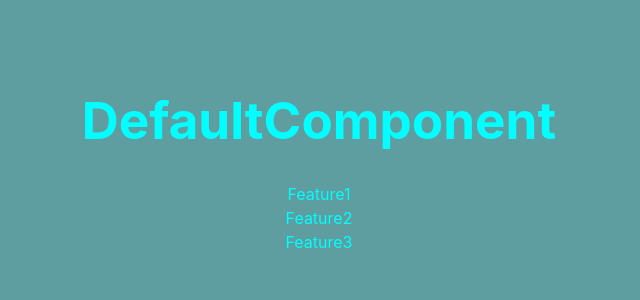
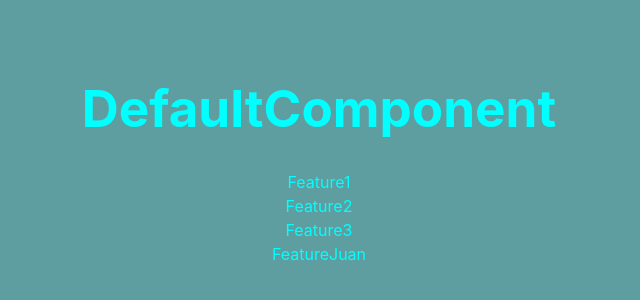
Before and after one commit to WDI-104/git-collab-test, a React (Vite) app: page / in a window 1280 px wide. Shown: the part 244-544 px from the top of the page, without its empty margins (321-961 px from the left). Built offline with nearby package versions, Linux system fonts and the light colour scheme.

Commit message:
add FeatureJuan

```diff
--- a/src/App.jsx
+++ b/src/App.jsx
@@ -6,6 +6,7 @@ import DefaultComponent from './components/DefaultComponent'
 import Feature1 from './components/Feature1'
 import Feature2 from './components/Feature2'
 import Feature3 from './components/Feature3'
+import FeatureJuan from './components/FeatureJuan'
 
 function App() {
 
@@ -15,6 +16,7 @@ function App() {
       <Feature1 />
       <Feature2 />
       <Feature3 />
+      <FeatureJuan />
     </>
   )
 }
--- /dev/null
+++ b/src/components/FeatureJuan.jsx
@@ -0,0 +1,9 @@
+import React from 'react'
+
+const FeatureJuan = () => {
+  return (
+    <div>FeatureJuan</div>
+  )
+}
+
+export default FeatureJuan
```
